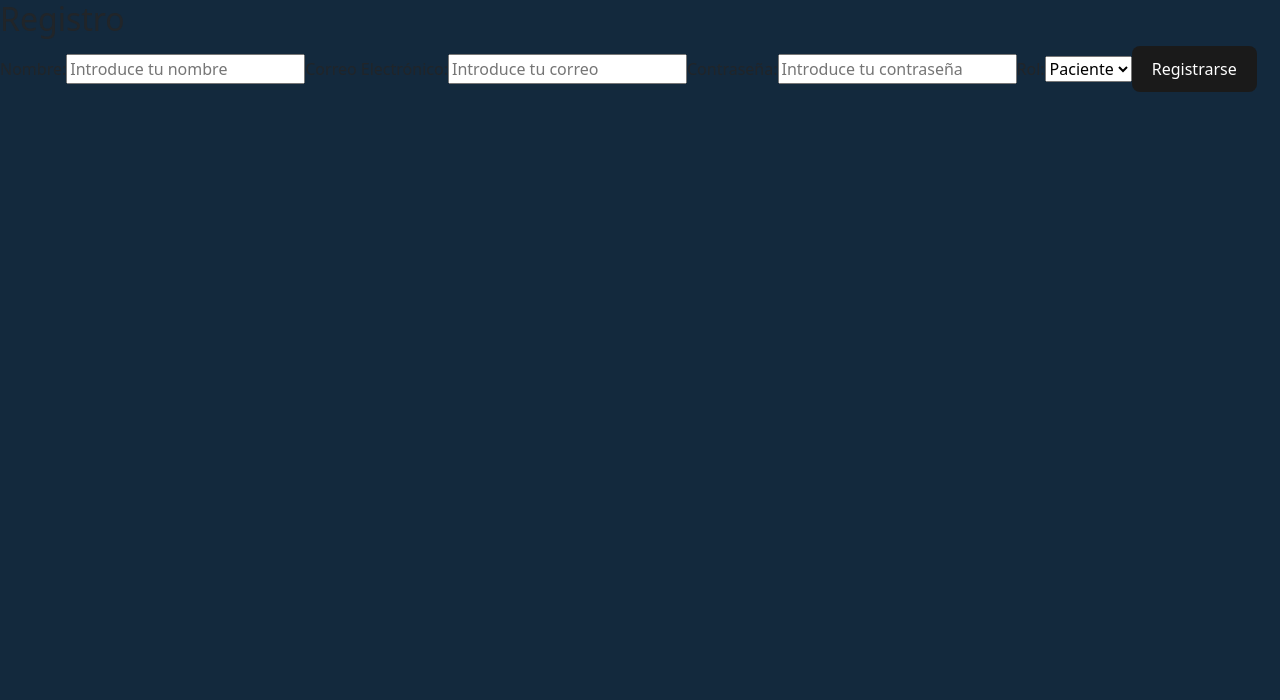
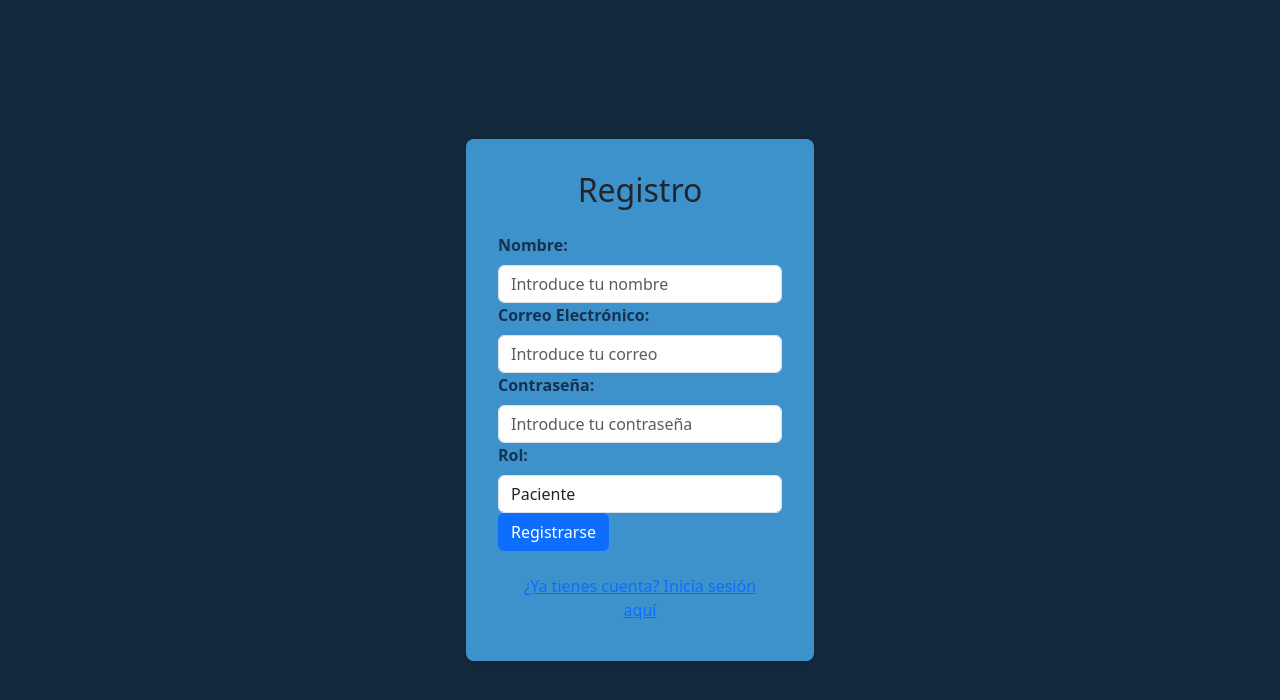
Before and after one commit to sofiwiwiwi/Proyecto-LPWWW, a React (Vite) app in the folder frontend/: page /register in a window 1280 px wide. Shown: the top 700 px of the page. Built offline with nearby package versions, Linux system fonts and the light colour scheme.

Commit message:
Register

```diff
--- a/frontend/src/App.jsx
+++ b/frontend/src/App.jsx
@@ -42,7 +42,6 @@ const App = () => {
         <div>
           <h1>Bienvenido</h1>
           <Login />
-          <Register />
         </div>
       </div>
     );
--- /dev/null
+++ b/frontend/src/components/Register.css
@@ -0,0 +1,79 @@
+/* Definir colores */
+:root {
+    --celestial-blue: #3E92CC;
+    --lapis-lazuli: #2a628f;
+    --prussian-blue: #13293d;
+    --prussian-blue2: #16324f;
+    --indigo-dye: #18435a;
+  }
+
+  /* Contenedor del formulario de registro */
+  .register-container {
+    background-color: var(--celestial-blue);
+    padding: 2rem;
+    border-radius: 8px;
+    box-shadow: 0 4px 8px rgba(0, 0, 0, 0.1);
+  }
+
+  h2 {
+    color: var(--prussian-blue);
+    font-size: 2rem;
+    margin-bottom: 1.5rem;
+  }
+
+  .form-label {
+    color: var(--prussian-blue2);
+    font-weight: bold;
+  }
+
+  .form-control {
+    border-radius: 6px;
+    border: 1px solid var(--lapis-lazuli);
+    background-color: var(--celestial-blue);
+    color: var(--prussian-blue);
+  }
+
+  .form-control:focus {
+    border-color: var(--indigo-dye);
+    box-shadow: 0 0 0 0.2rem rgba(30, 136, 229, 0.25); /* sombra azul al enfocarse */
+  }
+
+  button {
+    background-color: var(--indigo-dye);
+    color: white;
+    border: none;
+    border-radius: 6px;
+    padding: 0.8rem 1.5rem;
+    font-weight: bold;
+    cursor: pointer;
+    transition: background-color 0.3s ease;
+  }
+
+  button:hover {
+    background-color: var(--prussian-blue);
+  }
+
+  button:disabled {
+    background-color: var(--lapis-lazuli);
+    cursor: not-allowed;
+  }
+
+  .alert-danger {
+    background-color: var(--prussian-blue);
+    color: white;
+    border-radius: 8px;
+    padding: 1rem;
+    margin-top: 1rem;
+  }
+
+  /* Estilo del enlace para redirigir al login */
+  .text-center a {
+    color: var(--indigo-dye);
+    text-decoration: none;
+    font-weight: bold;
+    transition: color 0.3s ease;
+  }
+
+  .text-center a:hover {
+    color: var(--lapis-lazuli);
+  }
--- a/frontend/src/components/Register.jsx
+++ b/frontend/src/components/Register.jsx
@@ -1,7 +1,9 @@
 import React, { useState } from "react";
 import { gql, useMutation } from "@apollo/client";
 import { useAuth } from "../authContext";
-import { useNavigate } from "react-router-dom";  // Hook para redirigir al login
+import { Form, Button, Alert, Container, Row, Col } from "react-bootstrap";
+import { useNavigate } from "react-router-dom";
+import "./Register.css";  // Asegúrate de que el CSS se importe correctamente
 
 const REGISTER_MUTATION = gql`
   mutation Register($input: RegisterInput!) {
@@ -24,9 +26,8 @@ const Register = () => {
   const [role, setRole] = useState("Paciente");
   const [specialty, setSpecialty] = useState("");
   const { login } = useAuth();
-  const navigate = useNavigate();  // Para redirigir al login
-
   const [registerMutation, { loading, error }] = useMutation(REGISTER_MUTATION);
+  const navigate = useNavigate();  // Usamos el hook useNavigate para la redirección
 
   const handleSubmit = async (e) => {
     e.preventDefault();
@@ -50,16 +51,12 @@ const Register = () => {
       });
       login(data.register.token, data.register.user);
       alert(`Registro exitoso. Bienvenido, ${data.register.user.name}`);
-
-      // Redirige al login después de un registro exitoso
-      navigate("/login");  // Asumiendo que la ruta /login existe en tu configuración de rutas
-
-      // Resetea los campos del formulario
       setName("");
       setEmail("");
       setPassword("");
       setRole("Paciente");
       setSpecialty("");
+      navigate("/login");  // Redirige al login después del registro exitoso
     } catch (err) {
       console.error("Error al registrarse:", err);
       alert(`Error al registrarse: ${err.message}`);
@@ -67,68 +64,89 @@ const Register = () => {
   };
 
   return (
-    <div>
+    <Container className="d-flex justify-content-center align-items-center" style={{ height: "100vh" }}>
+      <Row className="w-100">
+        <Col xs={12} md={6} lg={4} className="mx-auto">
+          <div className="register-container">
+            <div className="text-center mb-4">
               <h2>Registro</h2>
-      <form onSubmit={handleSubmit}>
-        <label>
-          Nombre:
-          <input
+            </div>
+            <Form onSubmit={handleSubmit}>
+              <Form.Group controlId="formName">
+                <Form.Label className="form-label">Nombre:</Form.Label>
+                <Form.Control
                   type="text"
                   placeholder="Introduce tu nombre"
                   value={name}
                   onChange={(e) => setName(e.target.value)}
                   required
                 />
-        </label>
-        <label>
-          Correo Electrónico:
-          <input
+              </Form.Group>
+
+              <Form.Group controlId="formEmail">
+                <Form.Label className="form-label">Correo Electrónico:</Form.Label>
+                <Form.Control
                   type="email"
                   placeholder="Introduce tu correo"
                   value={email}
                   onChange={(e) => setEmail(e.target.value)}
                   required
                 />
-        </label>
-        <label>
-          Contraseña:
-          <input
+              </Form.Group>
+
+              <Form.Group controlId="formPassword">
+                <Form.Label className="form-label">Contraseña:</Form.Label>
+                <Form.Control
                   type="password"
                   placeholder="Introduce tu contraseña"
                   value={password}
                   onChange={(e) => setPassword(e.target.value)}
                   required
                 />
-        </label>
-        <label>
-          Rol:
-          <select
+              </Form.Group>
+
+              <Form.Group controlId="formRole">
+                <Form.Label className="form-label">Rol:</Form.Label>
+                <Form.Control
+                  as="select"
                   value={role}
                   onChange={(e) => setRole(e.target.value)}
                   required
                 >
                   <option value="Paciente">Paciente</option>
                   <option value="Médico">Médico</option>
-          </select>
-        </label>
+                </Form.Control>
+              </Form.Group>
+
               {role === "Médico" && (
-          <label>
-            Especialidad:
-            <input
+                <Form.Group controlId="formSpecialty">
+                  <Form.Label className="form-label">Especialidad:</Form.Label>
+                  <Form.Control
                     type="text"
                     placeholder="Introduce tu especialidad"
                     value={specialty}
                     onChange={(e) => setSpecialty(e.target.value)}
                     required
                   />
-          </label>
+                </Form.Group>
               )}
-        <button type="submit" disabled={loading}>
+
+              <Button variant="primary" type="submit" block disabled={loading}>
                 {loading ? "Registrando..." : "Registrarse"}
-        </button>
-      </form>
-      {error && <p style={{ color: "red" }}>Error: {error.message}</p>}
+              </Button>
+            </Form>
+
+            {error && <Alert variant="danger" className="mt-3 alert-danger">Error: {error.message}</Alert>}
+
+            <div className="text-center mt-3">
+              <Button variant="link" onClick={() => navigate("/login")}>
+                ¿Ya tienes cuenta? Inicia sesión aquí
+              </Button>
             </div>
+          </div>
+        </Col>
+      </Row>
+    </Container>
   );
 };
 
```
Lines whose indentation alone changed are shown as unchanged.
